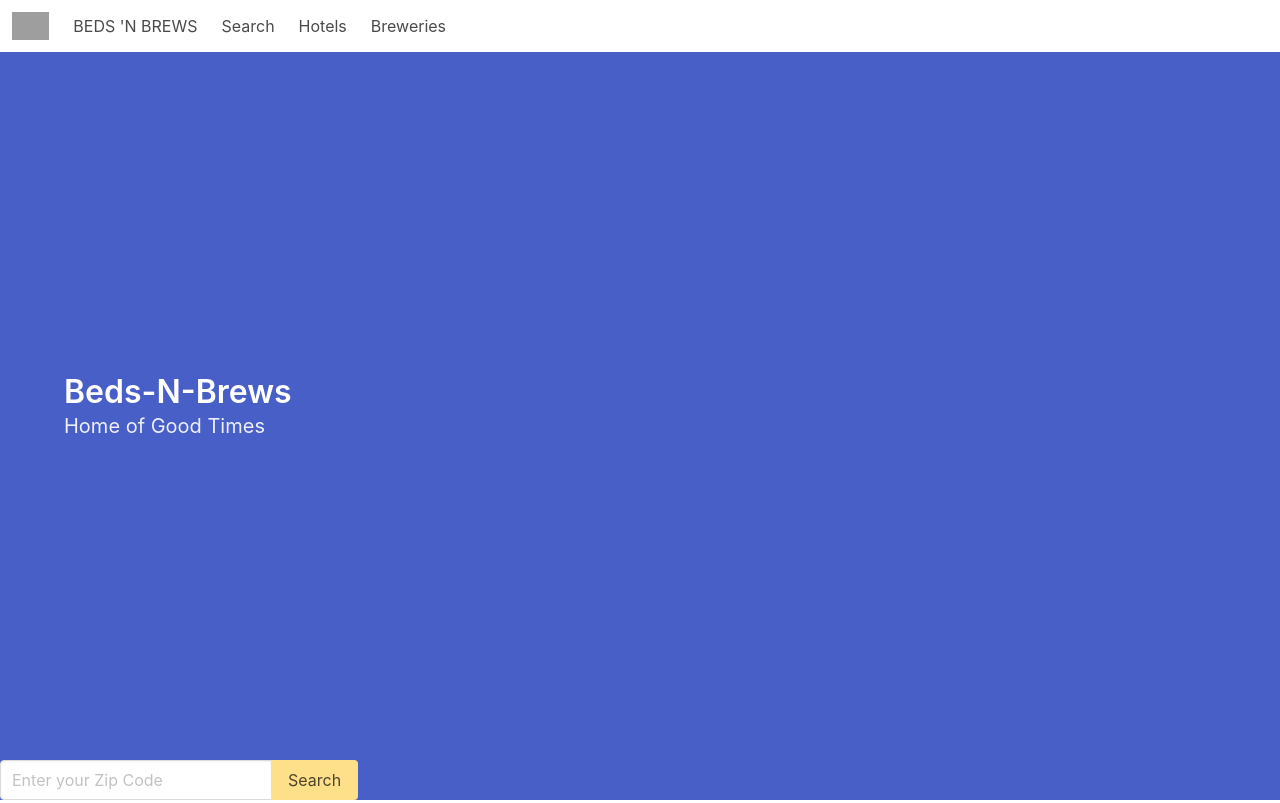
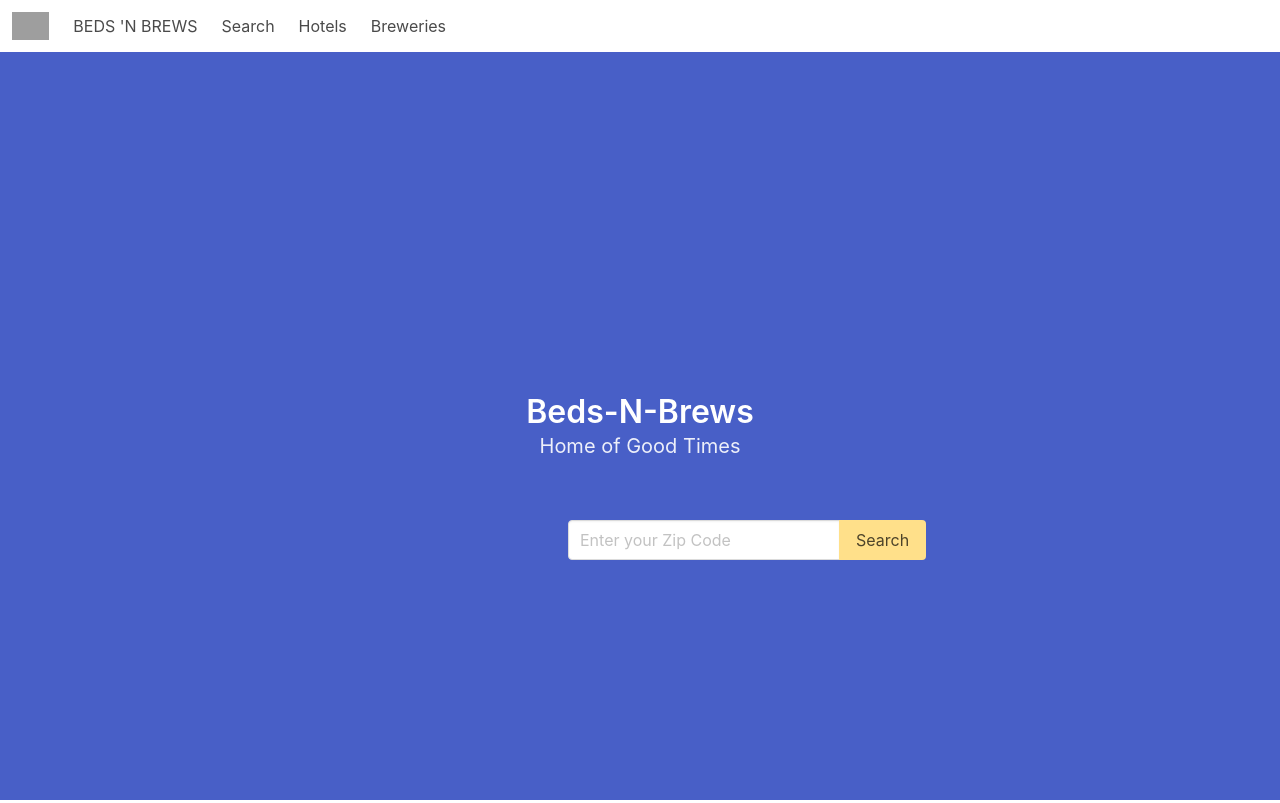
Before and after one commit to Maniac-i/Beds-N-Brews, a plain HTML site: page index.html in a window 1280 px wide. Shown: the top 803 px of the page. Drawn offline with nearby package versions, Linux system fonts and the light colour scheme; no server answers; grey boxes are pictures that could not be loaded.

Commit message:
modified searchbar by centering its position in css. set position to absolute.

```diff
--- a/style.css
+++ b/style.css
@@ -29,6 +29,15 @@ span {
   margin-right: 20px;
 }
 
+#searchBar {
+  position: absolute;
+  left: 71vh;
+  bottom: 30vh;
+}
+.hero-body {
+  text-align: center;
+}
+
 .staticMap {
   margin:  0 auto;
   align-items: center;
```
